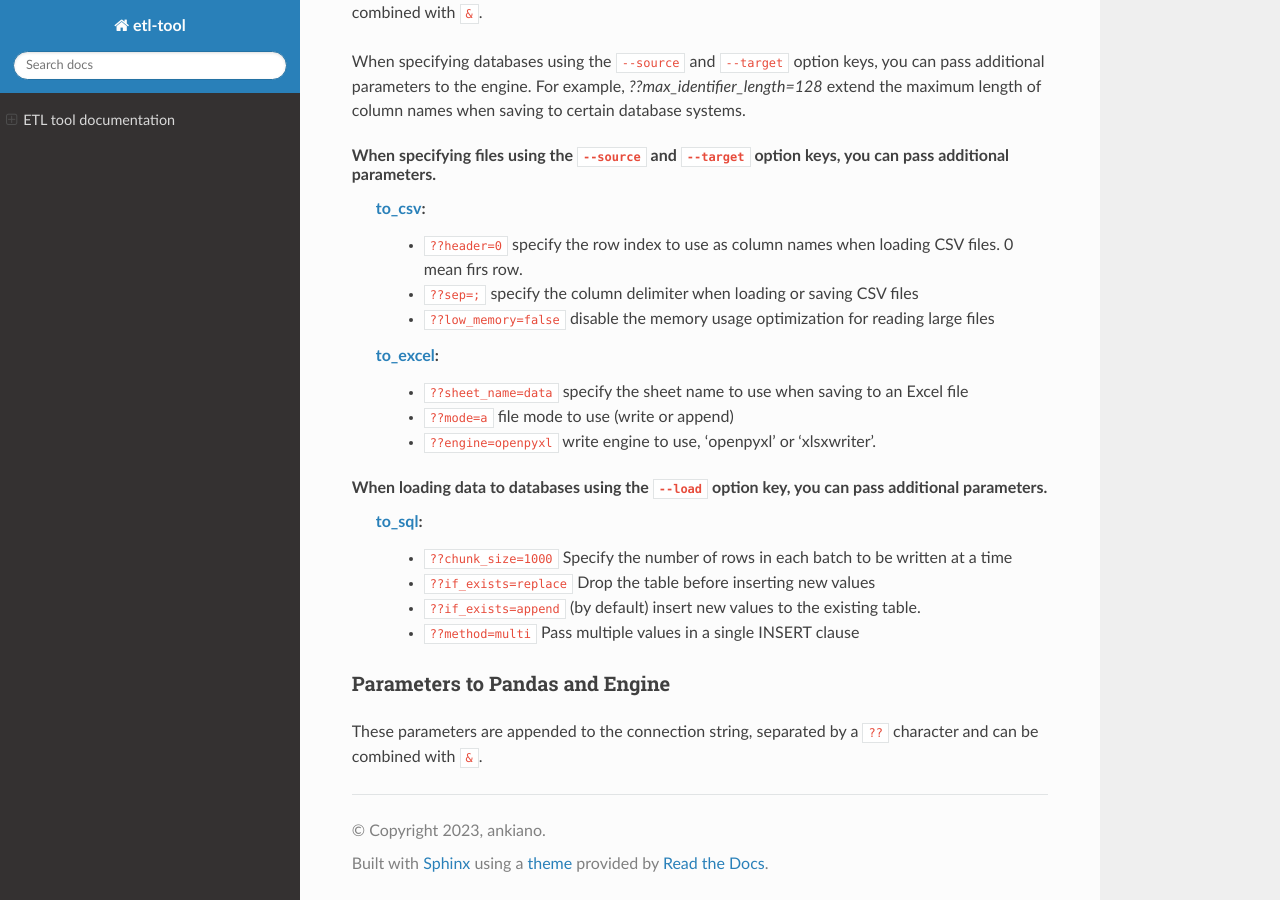
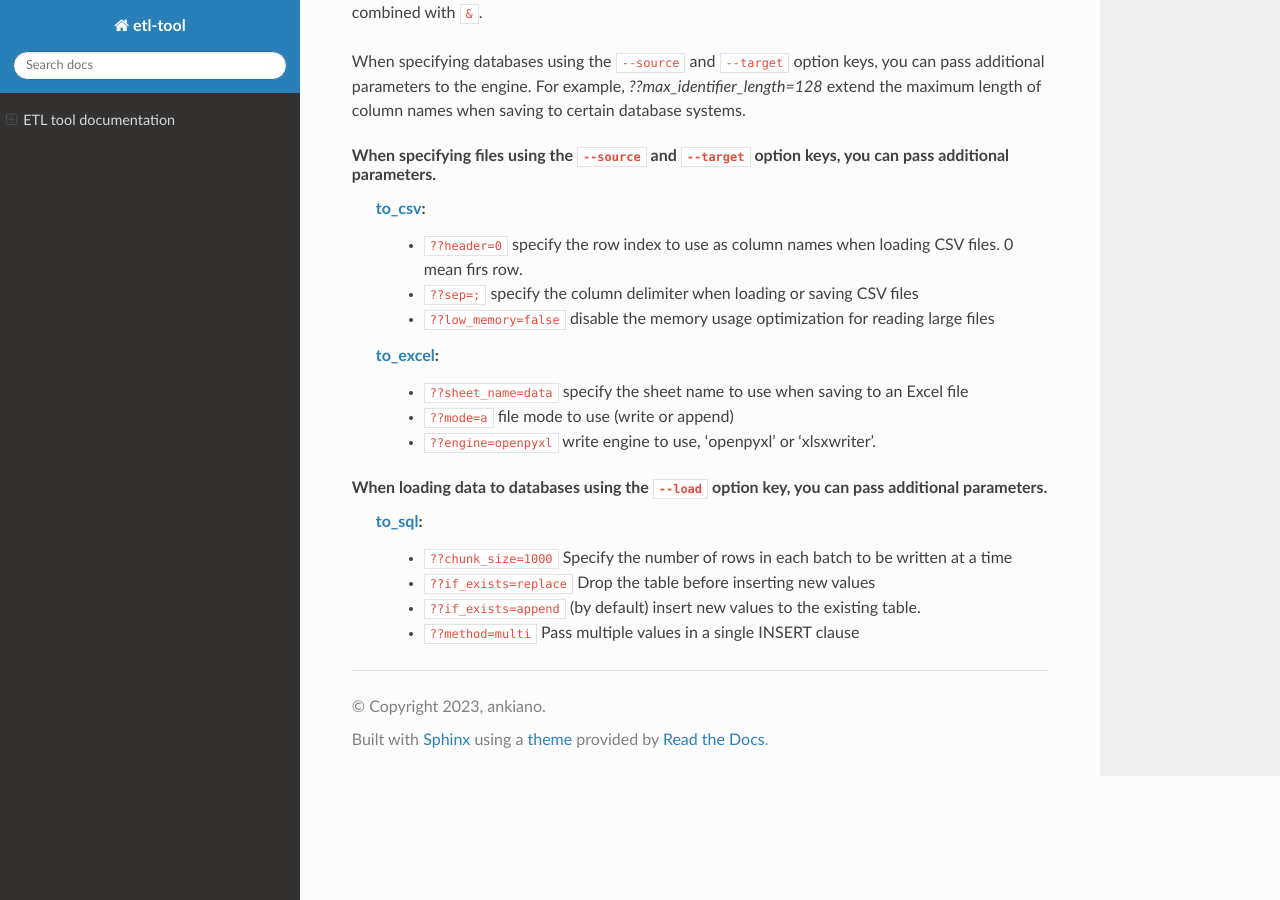
Before and after one commit to ankiano/etl, a Sphinx documentation site: the page built from docs/source/index.rst, in a window 1280 px wide and 900 px high, scrolled down 9506 px. Built offline with Sphinx 7.4.7 and the Read the Docs theme 2.0.0, drawn with Linux system fonts in a browser that asks for light colours; pages that are not in the unit, such as notebooks, are missing from menus.

Commit message:
removed dublicate block in documentation

```diff
--- a/docs/source/index.rst
+++ b/docs/source/index.rst
@@ -467,10 +467,6 @@ When loading data to databases using the ``--load`` option key, you can pass add
     - ``??if_exists=append`` (by default) insert new values to the existing table.
     - ``??method=multi`` Pass multiple values in a single INSERT clause
 
-Parameters to Pandas and Engine
-------------------------------------------
-These parameters are appended to the connection string, separated by a ``??`` character and can be combined with ``&``.
-
 .. toctree::
    :maxdepth: 4
    :caption: Table of Contents
```
